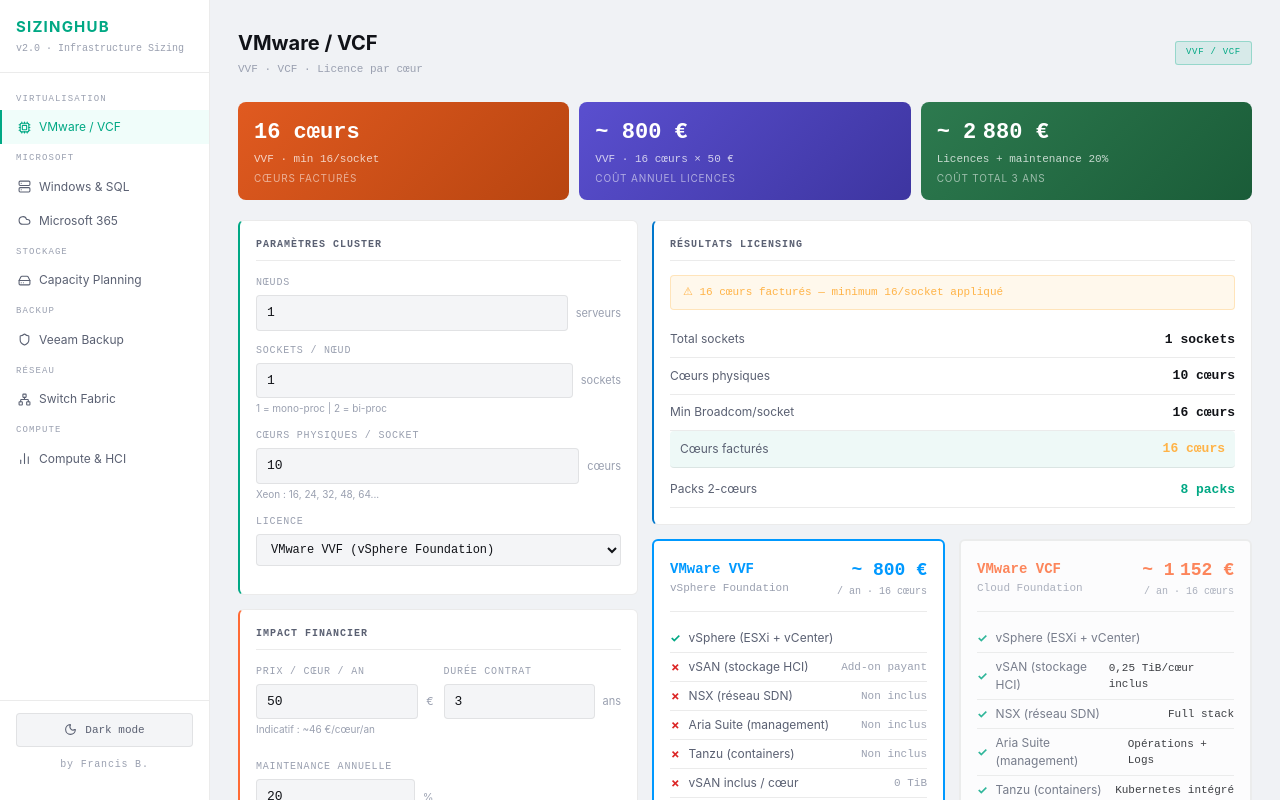
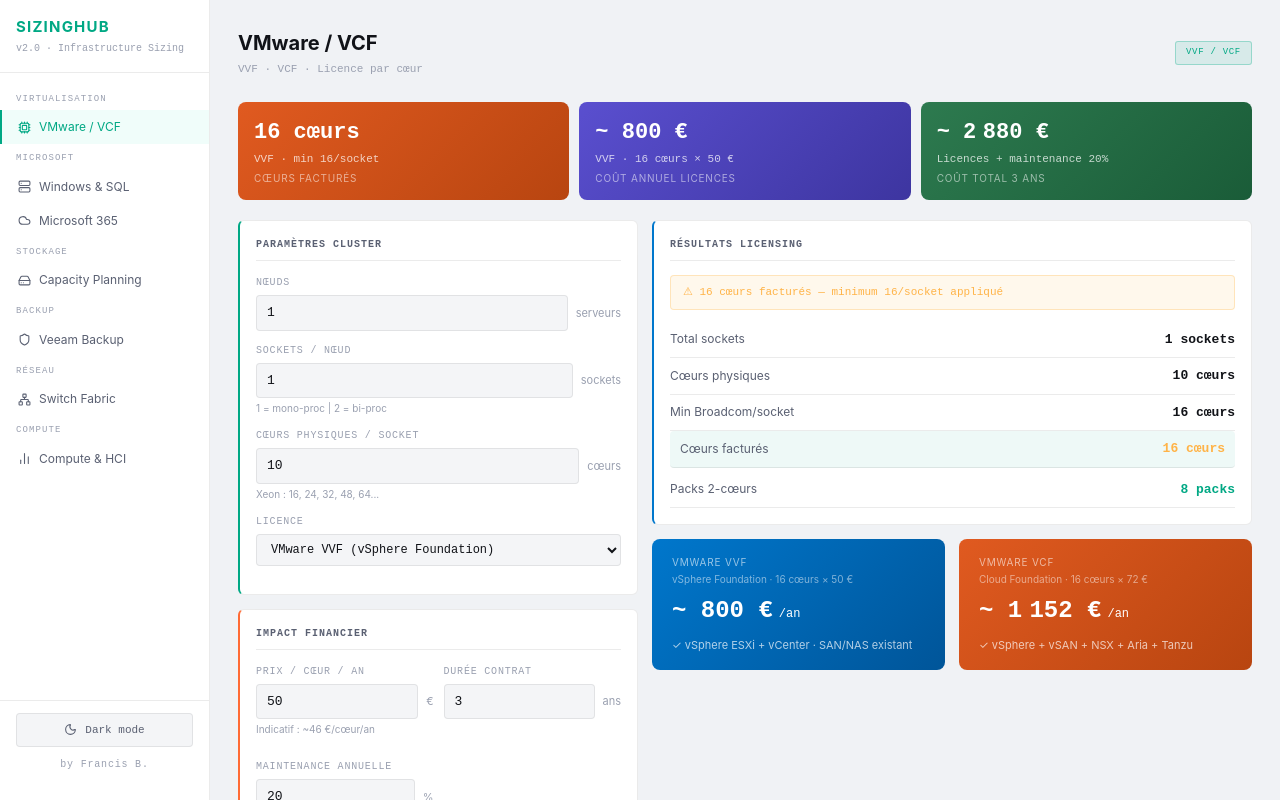
Before and after one commit to darknrall89/SizingHUB, a React (Vite) app: page / in a window 1280 px wide. Shown: the top 800 px of the page. Built offline with nearby package versions, Linux system fonts and the light colour scheme.

Commit message:
feat: tableau VVF/VCF remplacé par 2 KPIs coût dynamiques

```diff
--- a/src/SizingHub.jsx
+++ b/src/SizingHub.jsx
@@ -312,58 +312,20 @@
           <RR label="Cœurs facturés"      value={fmt(r.totalBilled)+" cœurs"} color={r.surcharge?"#ffb347":th.accent} highlight/>
           <RR label="Packs 2-cœurs"       value={fmt(r.packs)+" packs"} color={th.accent}/>
         </div>
-      {/* Tableau VVF vs VCF */}
-      <div style={{display:"grid",gridTemplateColumns:isMobile?"1fr":"1fr 1fr",gap:14,marginBottom:14}}>
-        {[
-          {id:"vvf",name:"VMware VVF",sub:"vSphere Foundation",priceRef:50,color:"#0099ff",features:[
-            {label:"vSphere (ESXi + vCenter)",ok:true},
-            {label:"vSAN (stockage HCI)",ok:false,note:"Add-on payant"},
-            {label:"NSX (réseau SDN)",ok:false,note:"Non inclus"},
-            {label:"Aria Suite (management)",ok:false,note:"Non inclus"},
-            {label:"Tanzu (containers)",ok:false,note:"Non inclus"},
-            {label:"vSAN inclus / cœur",ok:false,note:"0 TiB"},
-            {label:"Prix public / cœur / an",ok:true,note:"~46 €"},
-            {label:"Idéal pour",ok:true,note:"SAN/NAS existant"},
-          ]},
-          {id:"vcf",name:"VMware VCF",sub:"Cloud Foundation",priceRef:72,color:"#ff6b35",features:[
-            {label:"vSphere (ESXi + vCenter)",ok:true},
-            {label:"vSAN (stockage HCI)",ok:true,note:"0,25 TiB/cœur inclus"},
-            {label:"NSX (réseau SDN)",ok:true,note:"Full stack"},
-            {label:"Aria Suite (management)",ok:true,note:"Opérations + Logs"},
-            {label:"Tanzu (containers)",ok:true,note:"Kubernetes intégré"},
-            {label:"vSAN inclus / cœur",ok:true,note:"0,25 TiB/cœur"},
-            {label:"Prix public / cœur / an",ok:true,note:"~66 €"},
-            {label:"Idéal pour",ok:true,note:"Stack full SDDC"},
-          ]},
-        ].map(lic=>{
-          const annual = r.totalBilled * (lic.id === licType ? pricePerCore : lic.priceRef);
-          const isActive = licType === lic.id;
-          return (
-            <div key={lic.id} style={{background:th.cardBg,borderRadius:6,padding:16,border:`2px solid ${isActive?lic.color:th.border}`,opacity:isActive?1:0.8}}>
-              <div style={{display:"flex",alignItems:"center",justifyContent:"space-between",marginBottom:12}}>
-                <div>
-                  <div style={{fontSize:14,fontWeight:700,color:lic.color,fontFamily:"monospace"}}>{lic.name}</div>
-                  <div style={{fontSize:11,color:th.t3,fontFamily:"monospace"}}>{lic.sub}</div>
-                </div>
-                <div style={{textAlign:"right"}}>
-                  <div style={{fontSize:18,fontWeight:700,fontFamily:"monospace",color:lic.color}}>~ {fmt(Math.round(annual))} €</div>
-                  <div style={{fontSize:10,color:th.t3,fontFamily:"monospace"}}>/ an · {fmt(r.totalBilled)} cœurs</div>
-                </div>
-              </div>
-              <hr style={s.divider}/>
-              {lic.features.map((f,i)=>(
-                <div key={i} style={{display:"flex",alignItems:"center",justifyContent:"space-between",padding:"5px 0",borderBottom:`1px solid ${th.border}`}}>
-                  <div style={{display:"flex",alignItems:"center",gap:8}}>
-                    <span style={{fontSize:12,color:f.ok?th.accent:th.danger,fontWeight:700}}>{f.ok?"✓":"✗"}</span>
-                    <span style={{fontSize:12,color:th.t2}}>{f.label}</span>
-                  </div>
-                  {f.note&&<span style={{fontSize:11,color:f.ok?th.t1:th.t3,fontFamily:"monospace"}}>{f.note}</span>}
-                </div>
-              ))}
-              {isActive&&<div style={{marginTop:10,padding:"6px 10px",background:`${lic.color}15`,borderRadius:4,fontSize:11,color:lic.color,fontFamily:"monospace",textAlign:"center",border:`1px solid ${lic.color}33`}}>← Licence sélectionnée</div>}
-            </div>
-          );
-        })}
+      {/* Comparaison VVF vs VCF */}
+      <div style={{display:"grid",gridTemplateColumns:"1fr 1fr",gap:14,marginBottom:14}}>
+        <div style={{background:"linear-gradient(135deg,#0077cc,#005599)",borderRadius:8,padding:"16px 20px"}}>
+          <div style={{fontSize:10,color:"rgba(255,255,255,0.6)",textTransform:"uppercase",letterSpacing:"0.08em",marginBottom:2}}>VMware VVF</div>
+          <div style={{fontSize:10,color:"rgba(255,255,255,0.5)",marginBottom:6}}>vSphere Foundation · {fmt(r.totalBilled)} cœurs × {licType==="vvf"?pricePerCore:50} €</div>
+          <div style={{fontSize:24,fontWeight:700,fontFamily:"monospace",color:"#fff"}}>~ {fmt(r.totalBilled*(licType==="vvf"?pricePerCore:50))} €<span style={{fontSize:12,fontWeight:400,marginLeft:6}}>/an</span></div>
+          <div style={{marginTop:8,fontSize:11,color:"rgba(255,255,255,0.7)"}}>✓ vSphere ESXi + vCenter · SAN/NAS existant</div>
+        </div>
+        <div style={{background:"linear-gradient(135deg,#e05a20,#b84510)",borderRadius:8,padding:"16px 20px"}}>
+          <div style={{fontSize:10,color:"rgba(255,255,255,0.6)",textTransform:"uppercase",letterSpacing:"0.08em",marginBottom:2}}>VMware VCF</div>
+          <div style={{fontSize:10,color:"rgba(255,255,255,0.5)",marginBottom:6}}>Cloud Foundation · {fmt(r.totalBilled)} cœurs × {licType==="vcf"?pricePerCore:72} €</div>
+          <div style={{fontSize:24,fontWeight:700,fontFamily:"monospace",color:"#fff"}}>~ {fmt(r.totalBilled*(licType==="vcf"?pricePerCore:72))} €<span style={{fontSize:12,fontWeight:400,marginLeft:6}}>/an</span></div>
+          <div style={{marginTop:8,fontSize:11,color:"rgba(255,255,255,0.7)"}}>✓ vSphere + vSAN + NSX + Aria + Tanzu</div>
+        </div>
       </div>
 
 
```
